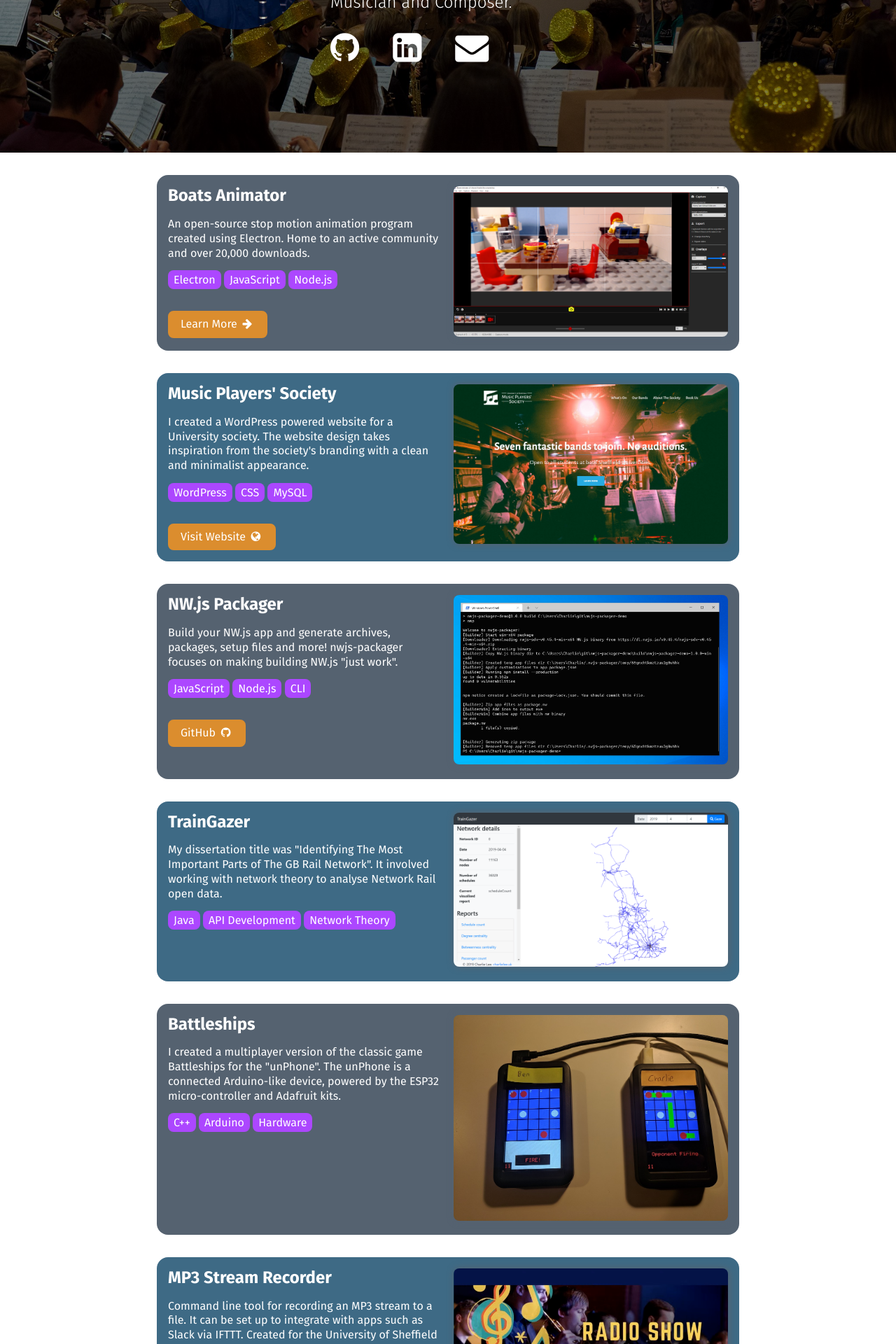
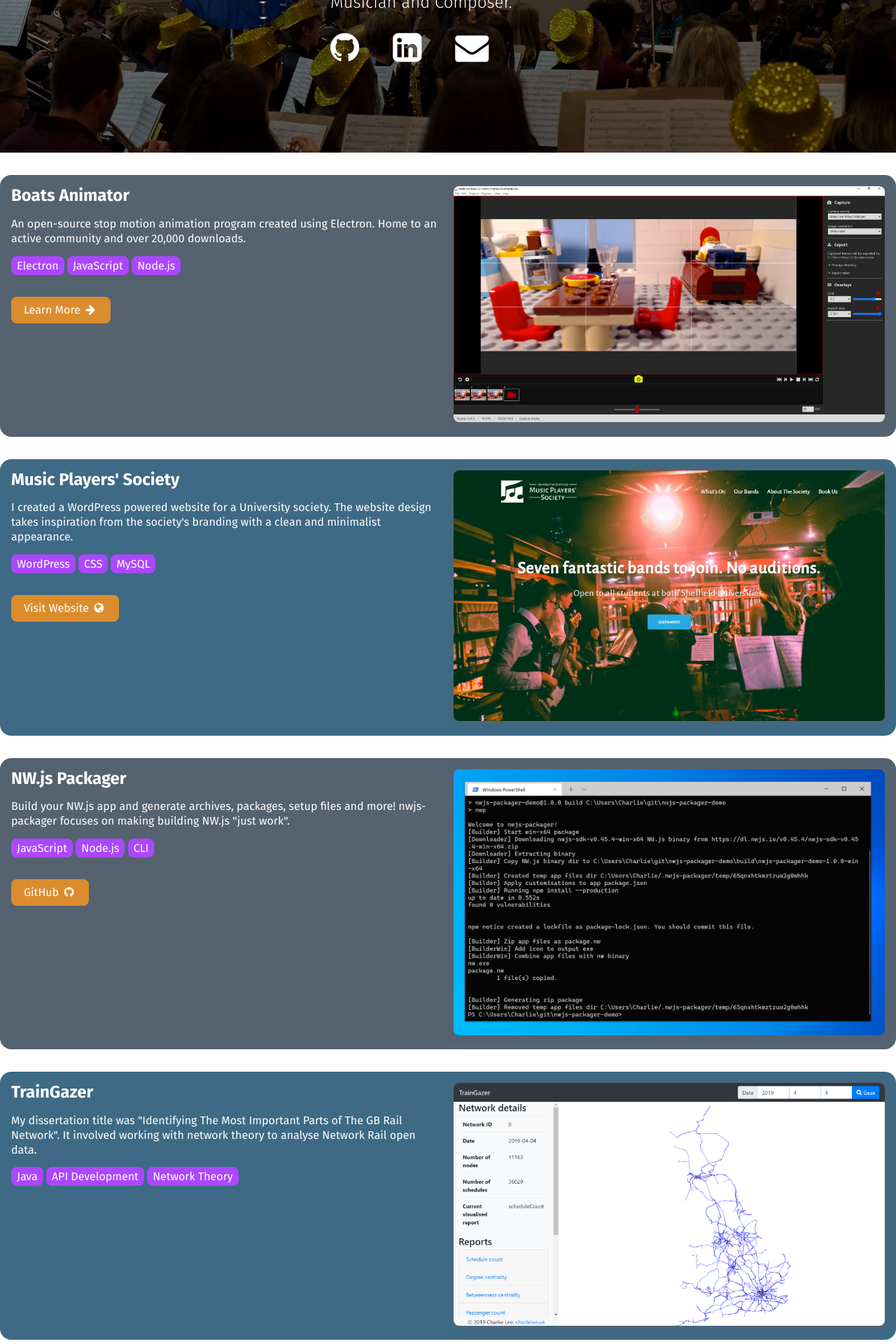
Before and after one commit to charlielee/charlielee.github.io, a Jekyll site: the page built from index.md, in a window 1280 px wide. Shown: the part 320-2240 px from the top of the page at 70% size. Built offline with Jekyll 4.4.1, drawn with Linux system fonts in a browser that asks for light colours.

Commit message:
Increase max width

```diff
--- a/assets/css/main.css
+++ b/assets/css/main.css
@@ -485,7 +485,7 @@
     clear: both;
   }
   article {
-    max-width: 800px;
+    max-width: 1280px;
     padding: 0 20px;
   }
   article.with-sidebar {
```
